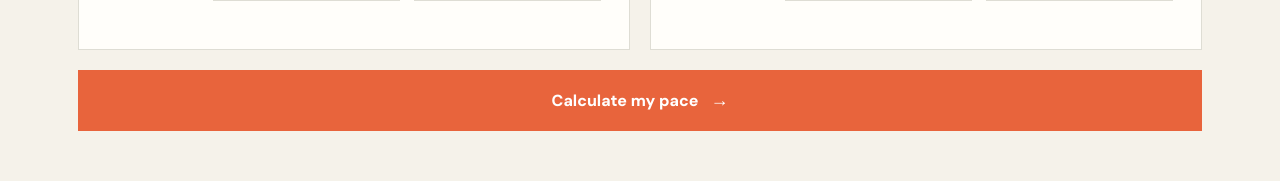
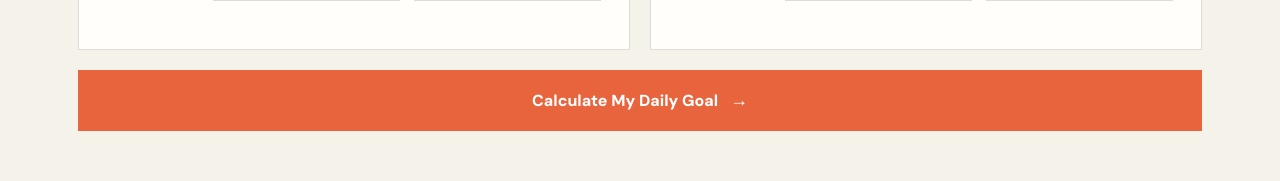
Before and after one commit to theycallmedaly/cycling-goals-intelligence, a Next.js app: page /b in a window 1280 px wide. Shown: the part 677-858 px from the top of the page. Built offline with nearby package versions, Linux system fonts and the light colour scheme.

Commit message:
Rename Version B calculate button

```diff
--- a/app/b/page.tsx
+++ b/app/b/page.tsx
@@ -266,7 +266,7 @@ export default function VersionB() {
           ))}
         </div>
         {formError && <p className="form-error" role="alert">{formError}</p>}
-        <button className="calculate-button" type="submit">Calculate my pace <span>→</span></button>
+        <button className="calculate-button" type="submit">Calculate My Daily Goal <span>→</span></button>
       </form>
 
       {results && <section className="b-results" id="your-results">
```
